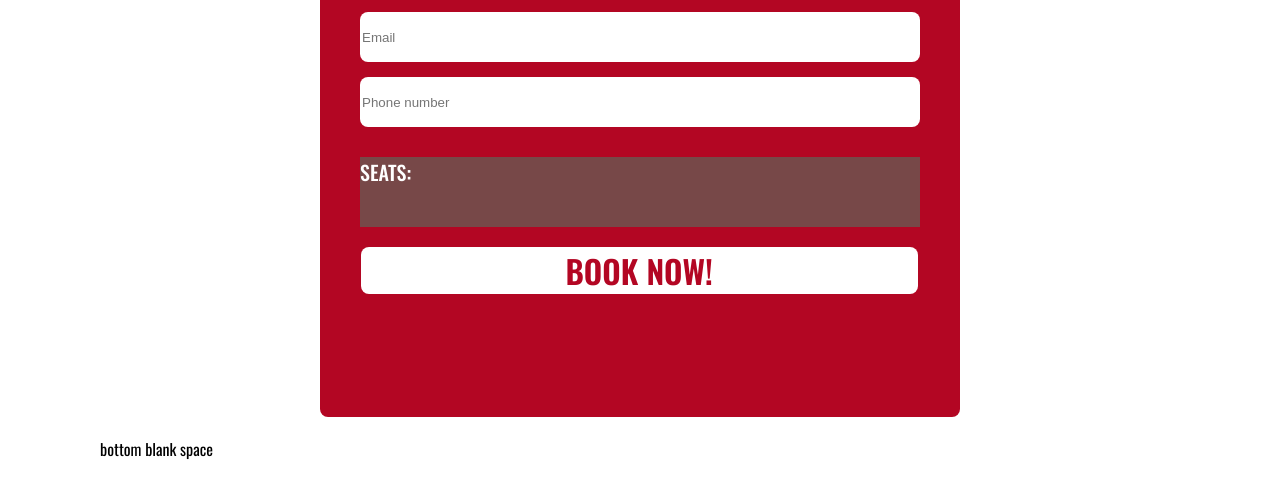
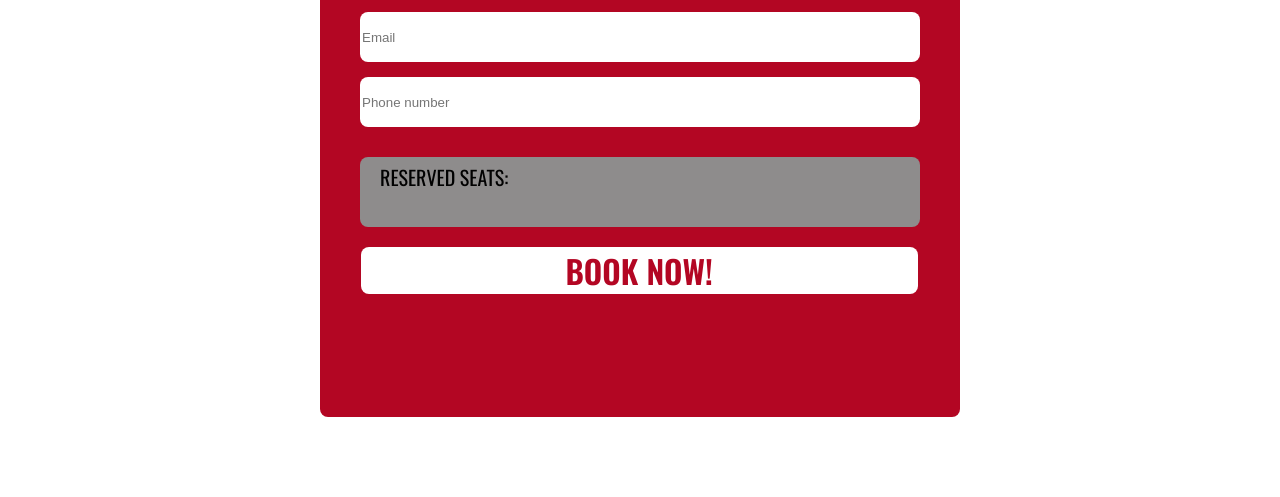
Before and after one commit to OGester/Frontend_Uppgift_1, a plain HTML site: page buyTickets.html in a window 1280 px wide. Shown: the part 423-920 px from the top of the page. Drawn offline with nearby package versions, Linux system fonts and the light colour scheme.

Commit message:
finished of and cleaned up

```diff
--- a/booking.js
+++ b/booking.js
@@ -31,9 +31,6 @@ function bookTicket() {
 
 //function that runs when buyticket.html loads and retrieves the reserved seats from local storage
 function getBookedSeats() {
-  if (!selectedSeats.length) {
-    alert("hej");
-  }
   document.getElementById("selected-seats").innerHTML = JSON.parse(
     localStorage.selectedSeats
   );
--- a/buyTickets.css
+++ b/buyTickets.css
@@ -114,13 +114,25 @@ ul {
   grid-area: phonenr;
 }
 .seats {
-  background-color: rgb(119, 72, 72);
+  background-color: rgb(142, 140, 140);
+  border-radius: 8px;
   margin-top: -10px;
-  color: white;
+  color: rgb(1, 1, 1);
   font-family: "Oswald", sans-serif;
-  font-weight: 500;
+  font-weight: 400;
+  font-size: 15px;
+  grid-area: seats;
+}
+.seats p {
+  margin-left: 20px;
+  margin-top: 5px;
+  margin-bottom: 10px;
   font-size: 20px;
-  grid-area: seats;
+}
+.seats-id {
+  letter-spacing: 0.5px;
+  margin-left: 20px;
+  margin-top: -10px;
 }
 .button-box {
   /* background-color: white;  */
--- a/buyTickets.html
+++ b/buyTickets.html
@@ -26,8 +26,8 @@
           5. spara klickade platser i local storage
               för att kunna visa dem på sista sidan -->
       </header>
-      <div class="top">top blank space</div>
-      <div class="left">left blank space</div>
+      <div class="top"></div>
+      <div class="left"></div>
       <div class="booking">
         <div class="booking-container">
           <div class="booknig-info">
@@ -49,8 +49,8 @@
             />
           </div>
           <div class="seats">
-            SEATS:
-            <div id="selected-seats"></div>
+            <p>RESERVED SEATS:</p>
+            <div class="seats-id" id="selected-seats"></div>
           </div>
           <div class="button-box">
             <button class="button" onclick="confirmationAlert()">
@@ -59,8 +59,8 @@
           </div>
         </div>
       </div>
-      <div class="right">right blank space</div>
-      <div class="bottom">bottom blank space</div>
+      <div class="right"></div>
+      <div class="bottom"></div>
     </container>
 
     <script src="booking.js"></script>
```
